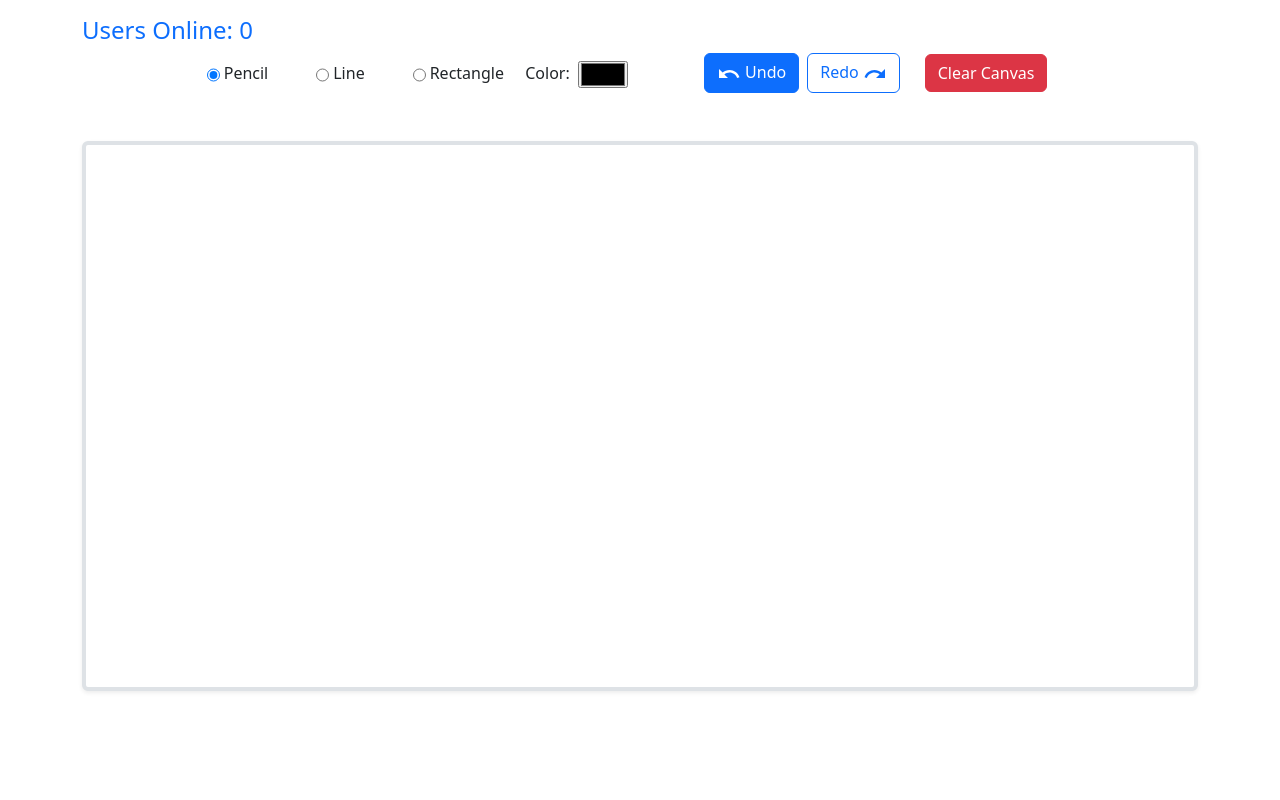
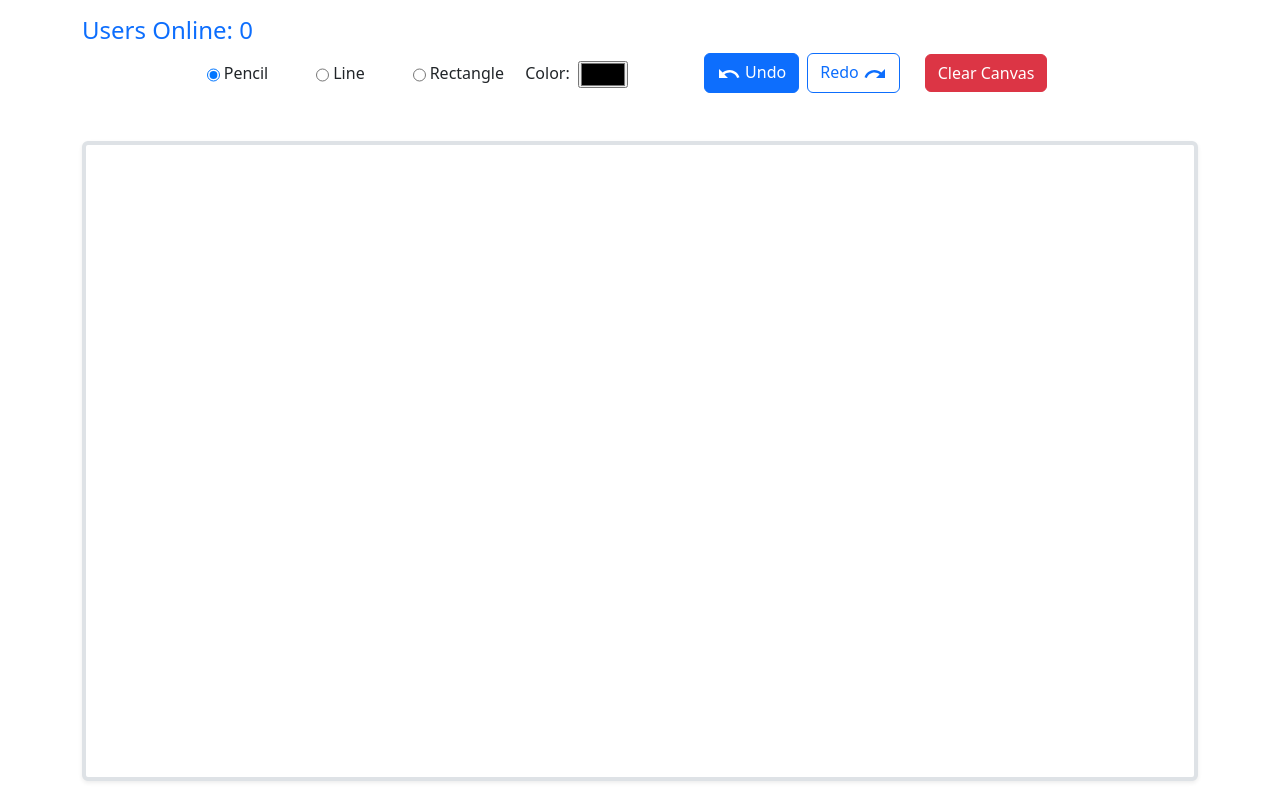
Before and after one commit to vishwaDeshan/Real-Time-Whiteboard, a React (Vite) app in the folder client/: page /1 in a window 1280 px wide. Built offline with nearby package versions, Linux system fonts and the light colour scheme.

Commit message:
added line, pencil and reactangle drawings

```diff
--- a/client/src/Components/Whiteboard/Canvas.jsx
+++ b/client/src/Components/Whiteboard/Canvas.jsx
@@ -3,20 +3,35 @@ import rough from "roughjs";
 
 const roughGenerator = rough.generator();
 
-const Canvas = ({ canvasRef, ctxRef, elements, setElements }) => {
+const Canvas = ({ canvasRef, ctxRef, elements, setElements, tool }) => {
 
   const [isDrawing, setIsdrawing] = useState(false);
 
   useEffect(() => {
     const canvas = canvasRef.current;
+    canvas.height = window.innerHeight * 2;
+    canvas.width = window.innerWidth * 2;
     const ctx = canvas.getContext("2d");
     ctxRef.current = ctx;
   }, []);
 
   useLayoutEffect(() => {
     const roughCanvas = rough.canvas(canvasRef.current);
+    if (elements.length > 0) {
+      ctxRef.current.clearRect(0, 0, canvasRef.current.width, canvasRef.current.height)
+    }
     elements.forEach(element => {
+      if (element.type === "rect") {
+        roughCanvas.draw(
+          roughGenerator.rectangle(element.offsetX, element.offsetY, element.width, element.height)
+        )
+      }
+      else if (element.type === "pencil") {
         roughCanvas.linearPath(element.path);
+      } else if (element.type === "line") {
+        roughCanvas.draw(
+          roughGenerator.line(element.offsetX, element.offsetY, element.width, element.height));
+      }
     });
   }, [elements]);
 
@@ -24,6 +39,7 @@ const Canvas = ({ canvasRef, ctxRef, elements, setElements }) => {
     const { offsetX, offsetY } = e.nativeEvent;
     console.log(offsetX, offsetY);
 
+    if (tool === "pencil") {
       setElements((prevElements) => [
         ...prevElements,
         {
@@ -34,6 +50,32 @@ const Canvas = ({ canvasRef, ctxRef, elements, setElements }) => {
           storke: "black",
         },
       ]);
+    } else if (tool === "line") {
+      setElements((prevElements) => [
+        ...prevElements,
+        {
+          type: "line",
+          offsetX,
+          offsetY,
+          width: offsetX,
+          height: offsetY,
+          storke: "black"
+        },
+      ]);
+    } else if (tool === "rect") {
+      setElements((prevElements) => [
+        ...prevElements,
+        {
+          type: "rect",
+          offsetX,
+          offsetY,
+          width: 0,
+          height: 0,
+          storke: "black"
+        },
+      ]);
+    }
+
 
     setIsdrawing(true);
   }
@@ -42,9 +84,9 @@ const Canvas = ({ canvasRef, ctxRef, elements, setElements }) => {
   const handleMouseMove = (e) => {
     const { offsetX, offsetY } = e.nativeEvent;
     if (isDrawing) {
+      if (tool === "pencil") {
         const { path } = elements[elements.length - 1];
         const newPath = [...path, [offsetX, offsetY]];
-
         setElements((prevElements) =>
           prevElements.map((ele, index) => {
             if (index === elements.length - 1) {
@@ -56,7 +98,37 @@ const Canvas = ({ canvasRef, ctxRef, elements, setElements }) => {
             }
           })
         )
-      console.log(offsetX,offsetY)
+      } else if (tool === "line") {
+        setElements((prevElements) =>
+          prevElements.map((ele, index) => {
+            if (index === elements.length - 1) {
+              return {
+                ...ele,
+                width: offsetX,
+                height: offsetY
+              }
+            } else {
+              return ele;
+            }
+          })
+        )
+      }
+      else if (tool === "rect") {
+        setElements((prevElements) =>
+          prevElements.map((ele, index) => {
+            if (index === elements.length - 1) {
+              return {
+                ...ele,
+                width: offsetX-ele.offsetX,
+                height: offsetY-ele.offsetY
+              }
+            } else {
+              return ele;
+            }
+          })
+        )
+      }
+      console.log(offsetX, offsetY)
     }
   }
 
@@ -66,13 +138,15 @@ const Canvas = ({ canvasRef, ctxRef, elements, setElements }) => {
 
   return (
 
-    <canvas
-      ref={canvasRef}
-      className="h-100 w-100 border border-4 border-seconday shadow-sm p-1 mb-5 bg-white rounded-2 "
+    <div
+      className="h-100 w-100 border border-4 border-seconday shadow-sm p-1 mb-5 bg-white rounded-2 overflow-hidden "
       onMouseDown={handleMouseDown}
       onMouseMove={handleMouseMove}
       onMouseUp={handleMouseUp}
-    ></canvas>
+    >
+      <canvas ref={canvasRef} />
+    </div>
+
   );
 };
 
--- a/client/src/Pages/Room.jsx
+++ b/client/src/Pages/Room.jsx
@@ -13,7 +13,7 @@ const Room = () => {
     const[elements,setElements]=useState([]);
     const styles = {
         canvasBox: {
-            height: '550px',
+            height: '640px',
             width: '1500px'
         },
     };
@@ -53,7 +53,7 @@ const Room = () => {
                 </div>
             </div>
             <div className="col-md-10 mx-auto" style={styles.canvasBox}>
-                <Canvas canvasRef={canvasRef} ctxRef={ctxRef} elements={elements} setElements={setElements}/>
+                <Canvas canvasRef={canvasRef} ctxRef={ctxRef} elements={elements} setElements={setElements} tool={tool}/>
             </div>
         </div>
     )
```
Lines whose indentation alone changed are shown as unchanged.
